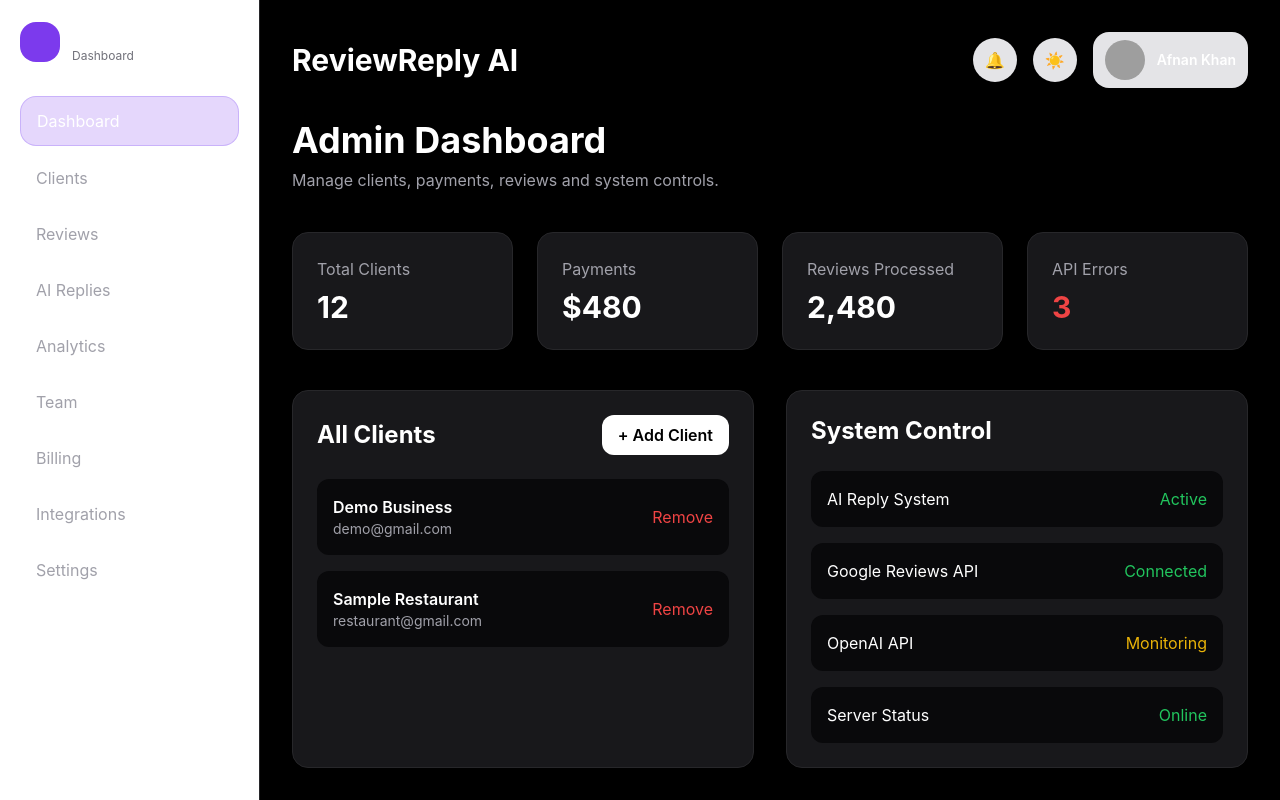
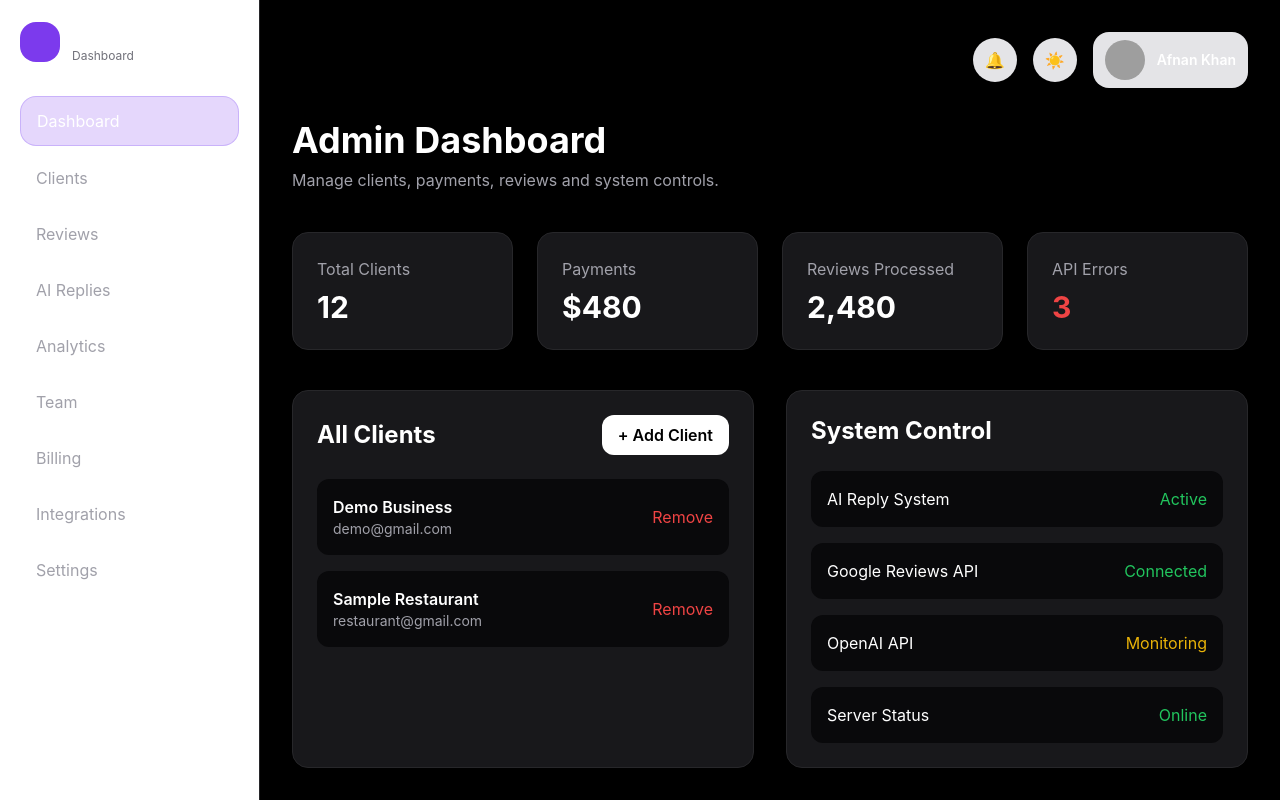
Before and after one commit to afnankhan123456/reviewreply-ai, a Next.js app: page /admin in a window 1280 px wide. Shown: the top 800 px of the page. Built offline with nearby package versions, Linux system fonts and the light colour scheme; grey boxes are pictures that could not be loaded.

Commit message:
Update Navbar.tsx

```diff
--- a/components/Navbar.tsx
+++ b/components/Navbar.tsx
@@ -9,16 +9,17 @@ export default function Navbar() {
   useEffect(() => {
     if (darkMode) {
       document.documentElement.classList.add("dark");
+      document.body.style.backgroundColor = "#050816";
+      document.body.style.color = "white";
     } else {
       document.documentElement.classList.remove("dark");
+      document.body.style.backgroundColor = "white";
+      document.body.style.color = "black";
     }
   }, [darkMode]);
 
   return (
-    <div className="flex items-center justify-between mb-8">
-      <h1 className="text-3xl font-bold">
-        ReviewReply AI
-      </h1>
+    <div className="flex items-center justify-end mb-8">
 
       <div className="flex items-center gap-4 relative">
 
```
